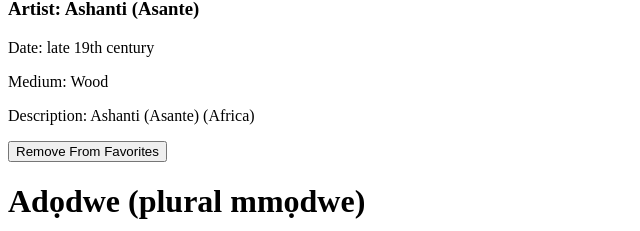
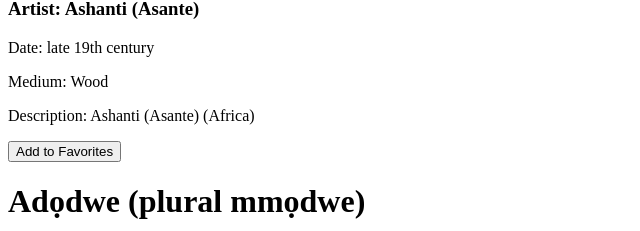
Before and after one commit to jcolemanjr/museum-app, a React (Create React App) app: page /Gallery in a window 1280 px wide. Shown: the part 2717-2948 px from the top of the page, without its empty margins (0-640 px from the left). Built offline with nearby package versions, Linux system fonts and the light colour scheme; data requests are answered from the project's data file.

Commit message:
Fixed the Delete button and cleaned up the fetches

```diff
--- a/src/Components/Artwork.js
+++ b/src/Components/Artwork.js
@@ -1,9 +1,19 @@
 import React from "react";
 
-function Artwork({artist, title, image, date, medium, description, addToFavorites,
-  removeFromFavorites, isFavorite, accessionNumber}) {
-
-// console.log(accessionNumber)
+function Artwork({
+  artist,
+  title,
+  image,
+  date,
+  medium,
+  description,
+  addToFavorites,
+  removeFromFavorites,
+  isFavorite,
+  accessionNumber,
+  id,
+}) {
+  // console.log(accessionNumber)
 
   function artistCheck() {
     if (artist === "") {
@@ -35,14 +45,23 @@ function Artwork({artist, title, image, date, medium, description, addToFavorite
       <p>Medium: {medium}</p>
       <p>Description: {descCheck()}</p>
       {isFavorite ? (
-        <button
-          onClick={(e) => removeFromFavorites({title, artist, image, date, medium, description, accessionNumber})}>
-            Remove From Favorites
+        <button onClick={() => removeFromFavorites(id)}>
+          Remove From Favorites
         </button>
       ) : (
         <button
           onClick={() =>
-            addToFavorites({ title, artist, image, date, medium, description, accessionNumber })}>
+            addToFavorites({
+              title,
+              artist,
+              image,
+              date,
+              medium,
+              description,
+              accessionNumber,
+            })
+          }
+        >
           Add to Favorites
         </button>
       )}
--- a/src/Components/Gallery.js
+++ b/src/Components/Gallery.js
@@ -5,51 +5,66 @@ import Search from "./Search";
 function Gallery({ artworks, setArtworks }) {
   const [favorites, setfavorites] = useState([]);
   const [filteredArtwork, setfilteredArtwork] = useState("");
-//   console.log(filteredArtwork);
+  //   console.log(filteredArtwork);
 
   useEffect(() => {
     // Fetch the initial state of favorites
-    fetch('http://localhost:3000/Favorites')
+    fetch("http://localhost:3000/Favorites")
       .then((res) => res.json())
       .then((data) => setfavorites(data));
   }, []);
 
   const filteredArt = artworks.filter((art) => {
     return (
-      (art.title?.toLowerCase()?.includes(filteredArtwork.toLowerCase()) ?? false) ||
-      (art.artist?.toLowerCase()?.includes(filteredArtwork.toLowerCase()) ?? false) ||
-      (art.date?.toString()?.toLowerCase()?.includes(filteredArtwork.toLowerCase()) ?? false) ||
-      (art.medium?.toLowerCase()?.includes(filteredArtwork.toLowerCase()) ?? false) ||
-      (art.culture?.toLowerCase()?.includes(filteredArtwork.toLowerCase()) ?? false) ||
-      (art.description?.toLowerCase()?.includes(filteredArtwork.toLowerCase()) ?? false)
+      (art.title?.toLowerCase()?.includes(filteredArtwork.toLowerCase()) ??
+        false) ||
+      (art.artist?.toLowerCase()?.includes(filteredArtwork.toLowerCase()) ??
+        false) ||
+      (art.date
+        ?.toString()
+        ?.toLowerCase()
+        ?.includes(filteredArtwork.toLowerCase()) ??
+        false) ||
+      (art.medium?.toLowerCase()?.includes(filteredArtwork.toLowerCase()) ??
+        false) ||
+      (art.culture?.toLowerCase()?.includes(filteredArtwork.toLowerCase()) ??
+        false) ||
+      (art.description
+        ?.toLowerCase()
+        ?.includes(filteredArtwork.toLowerCase()) ??
+        false)
     );
   });
 
   const addToFavorites = async (artwork) => {
-    setfavorites([...favorites, artwork]);
-
     await fetch("http://localhost:3000/Favorites", {
       method: "POST",
       headers: {
         "Content-Type": "application/json",
       },
       body: JSON.stringify(artwork),
-    });
+    })
+      .then((res) => res.json())
+      .then((data) => {
+        setfavorites((prevFavorites) => [...prevFavorites, data]);
+      });
   };
 
-  const removeFromFavorites = async (artwork) => {
-    const updatedFavorites = favorites.filter(
-      (fav) => fav.accessionNumber !== artwork.accessionNumber
-    );
+  const removeFromFavorites = async (id) => {
+    const updatedFavorites = favorites.filter((fav) => fav.id !== id);
     setfavorites(updatedFavorites);
 
-    await fetch(`http://localhost:3000/Favorites/${artwork.accessionNumber}`, {
+    await fetch(`http://localhost:3000/Favorites/${id}`, {
       method: "DELETE",
     });
   };
 
   //map goes here --- creating an Artwork component for each item
   const artPiece = filteredArt.map((piece) => {
+    const matchingFavorite = favorites.find(
+      (fav) => fav.accessionNumber === piece.accessionNumber
+    );
+
     return (
       <Artwork
         key={`${piece.accessionNumber}${piece.image}`}
@@ -62,15 +77,8 @@ function Gallery({ artworks, setArtworks }) {
         accessionNumber={piece.accessionNumber}
         addToFavorites={addToFavorites}
         removeFromFavorites={removeFromFavorites}
-        isFavorite={favorites.some(
-            (fav) => {
-             console.log(fav.accessionNumber)
-             return fav.accessionNumber === piece.accessionNumber}
-        )}
-
-
-
-        //maybe create a ternary for if item is on-display based on {piece.galleryInformation}
+        isFavorite={!!matchingFavorite}
+        id={matchingFavorite?.id}
       />
     );
   });
```
Also changed, not shown: db.json.
